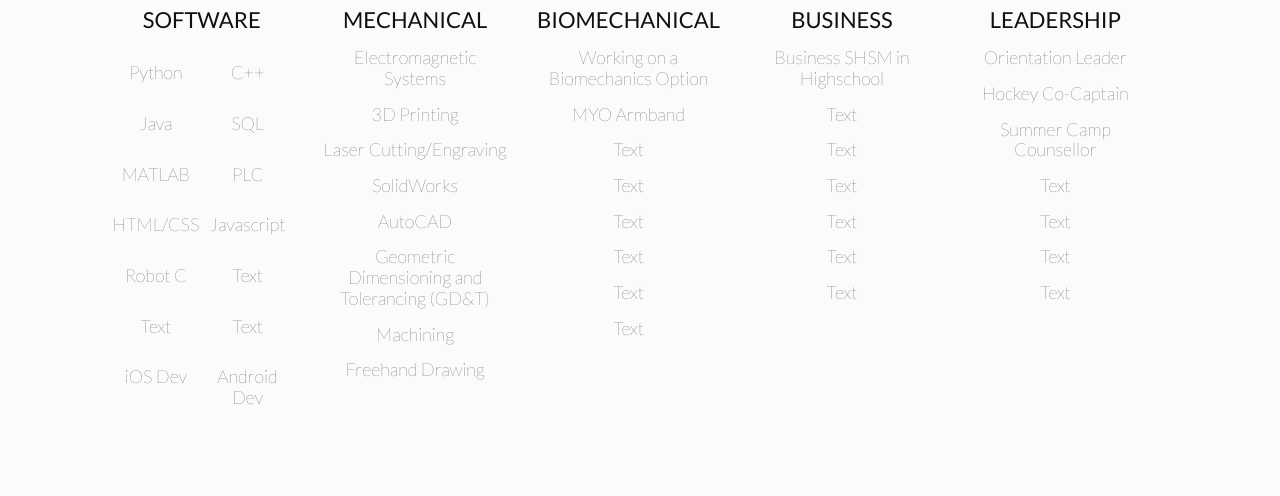
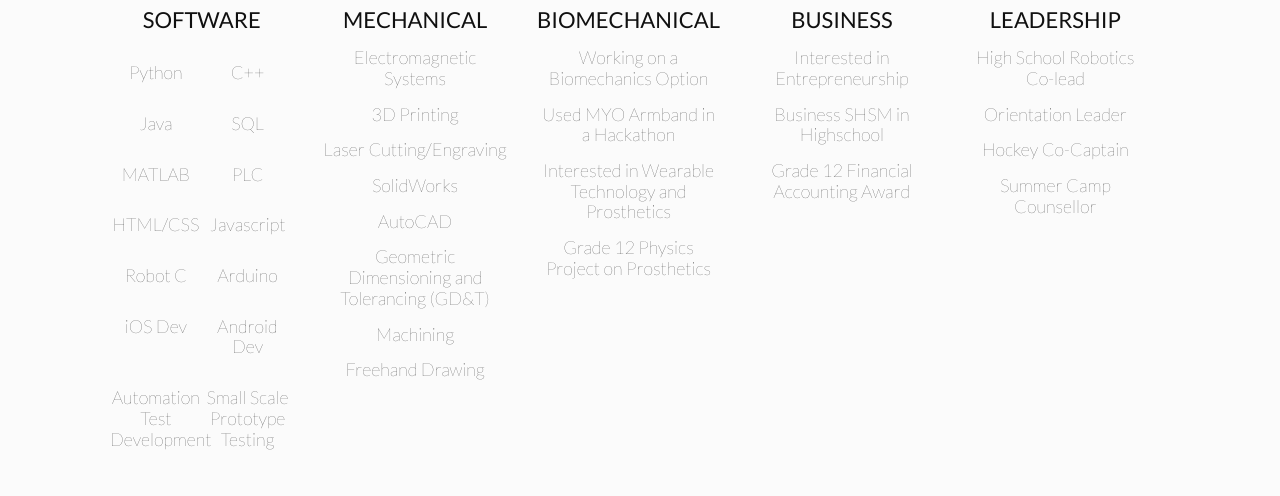
Before and after one commit to Nicole-K-R/Nicole-K-R.github.io, a plain HTML site: page index.html in a window 1280 px wide. Shown: the part 1633-2129 px from the top of the page. Drawn offline with nearby package versions, Linux system fonts and the light colour scheme; files whose address does not match are found by name.

```diff
--- a/index.html
+++ b/index.html
@@ -27,7 +27,7 @@
 
     </head>
     <body>
-        <header>
+        <header id="header">
             <nav>
                 <div class="row">
                     <ul class="main-nav js--main-nav">
@@ -80,11 +80,11 @@
                         <li>HTML/CSS</li>
                         <li>Javascript</li>
                         <li>Robot C</li>
-                        <li>Text</li>
-                        <li>Text</li>
-                        <li>Text</li>
+                        <li>Arduino</li>
                         <li>iOS Dev</li>
                         <li>Android Dev</li>
+                        <li>Automation Test Development</li>
+                        <li>Small Scale Prototype Testing</li>
                     </ul>
                     <br />
                 </div>
@@ -107,39 +107,28 @@
                     <ul>
                         <h3>Biomechanical</h3>
                         <li>Working on a Biomechanics Option</li>
-                        <li>MYO Armband</li>
-                        <li>Text</li>
-                        <li>Text</li>
-                        <li>Text</li>
-                        <li>Text</li>
-                        <li>Text</li>
-                        <li>Text</li>
+                        <li>Used MYO Armband in a Hackathon</li>
+                        <li>Interested in Wearable Technology and Prosthetics</li>
+                        <li>Grade 12 Physics Project on Prosthetics</li>
                     </ul>
                 </div>
                 <div class="col span-1-of-5 box skill-type">
                     <i class="ion-ios-briefcase-outline icon-big"></i>
                     <ul>
                         <h3>Business</h3>
+                        <li>Interested in Entrepreneurship</li>
                         <li>Business SHSM in Highschool</li>
-                        <li>Text</li>
-                        <li>Text</li>
-                        <li>Text</li>
-                        <li>Text</li>
-                        <li>Text</li>
-                        <li>Text</li>
+                        <li>Grade 12 Financial Accounting Award</li>
                     </ul>
                 </div>
                 <div class="col span-1-of-5 box skill-type">
                     <i class="ion-ios-people-outline icon-big"></i>
                     <ul>
                         <h3>Leadership</h3>
+                        <li>High School Robotics Co-lead</li>
                         <li>Orientation Leader</li>
                         <li>Hockey Co-Captain</li>
                         <li>Summer Camp Counsellor</li>
-                        <li>Text</li>
-                        <li>Text</li>
-                        <li>Text</li>
-                        <li>Text</li>
                     </ul>
                 </div>
 
```
Also changed, not shown: projects.html (+5 -5 lines).
